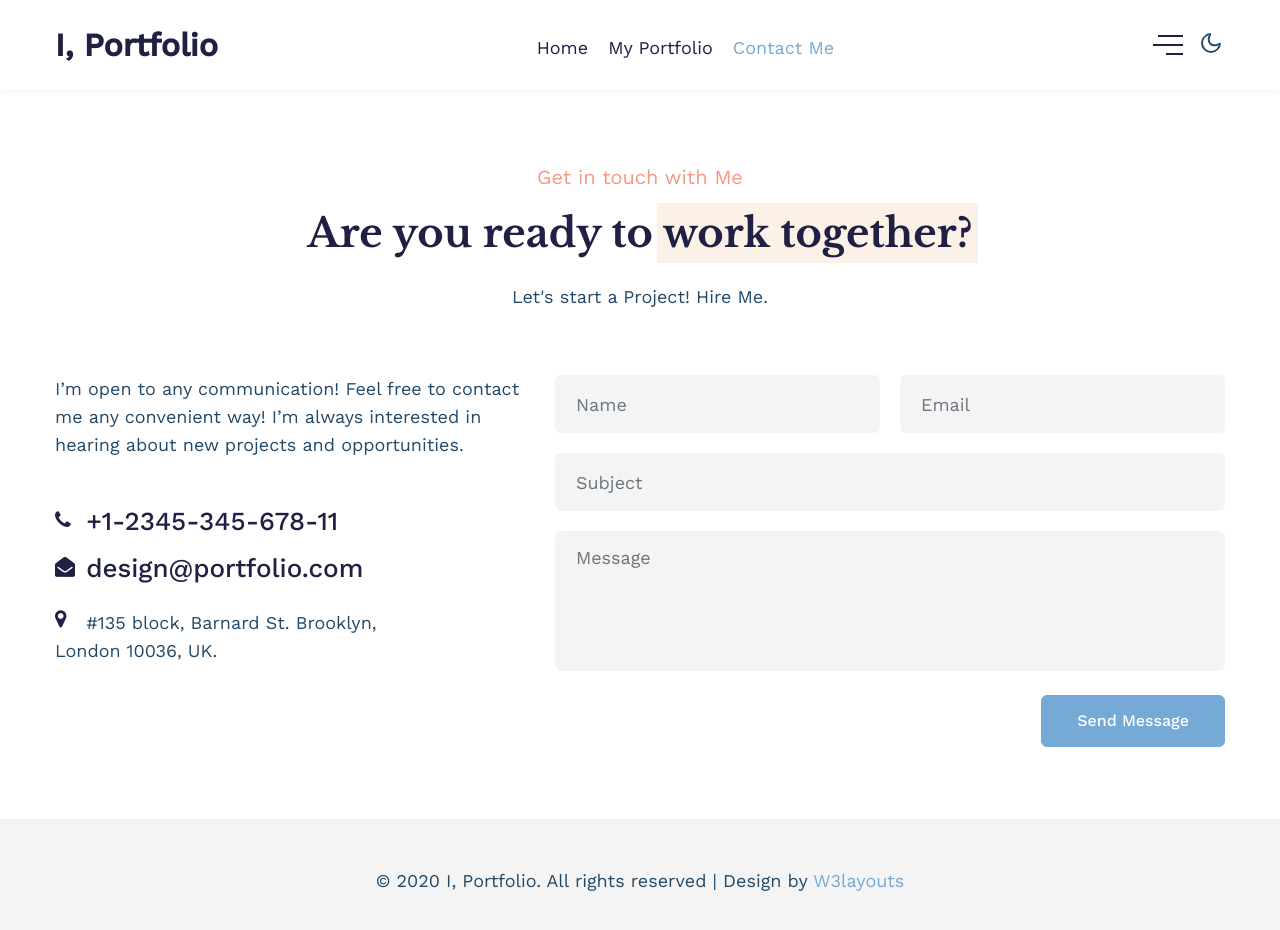
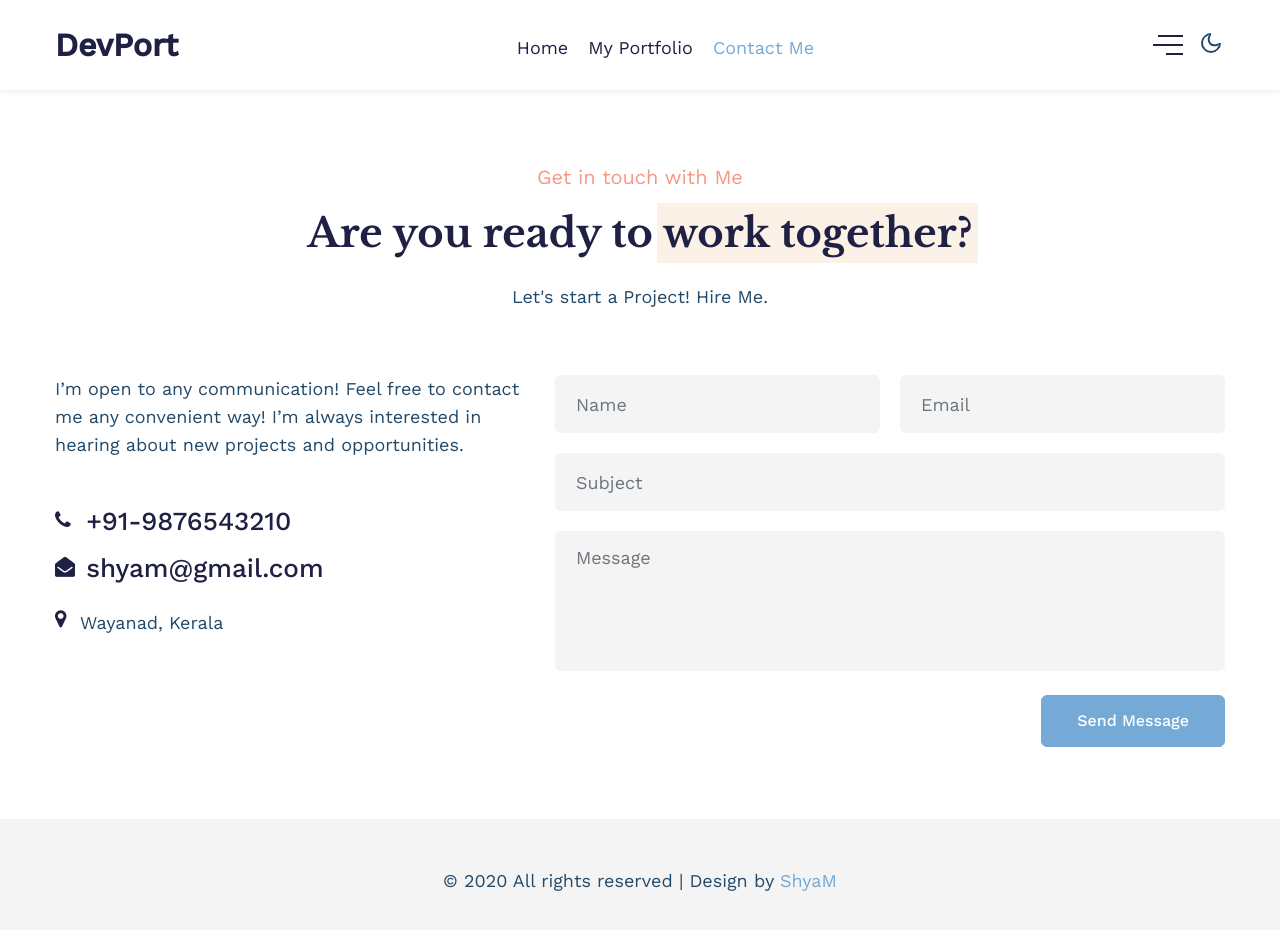
Before and after one commit to Shyamjith-Haridas/DemoWebHost, a plain HTML site: page contact.html in a window 1280 px wide. Drawn offline with nearby package versions, Linux system fonts and the light colour scheme.

Commit message:
change some content

```diff
--- a/contact.html
+++ b/contact.html
@@ -9,7 +9,7 @@ Author URL: http://w3layouts.com
     <meta charset="utf-8">
     <meta name="viewport" content="width=device-width, initial-scale=1, shrink-to-fit=no">
 
-    <title>I, Portfolio - Personal Category Bootstrap Responsive Website Template | Contact : W3layouts</title>
+    <title>DevPort</title>
 
     <!-- Google fonts -->
     <link href="//fonts.googleapis.com/css2?family=Work+Sans:wght@300;400;500&display=swap" rel="stylesheet">
@@ -24,7 +24,7 @@ Author URL: http://w3layouts.com
   <div class="container">
     <nav class="navbar navbar-expand-lg navbar-light stroke">
       <a class="navbar-brand" href="index.html">
-        <span> I, Portfolio</span>
+        <span> DevPort</span>
       </a>
       <!-- if logo is image enable this
         <a class="navbar-brand" href="#index.html">
@@ -96,7 +96,7 @@ Author URL: http://w3layouts.com
 
       <div class="modal-body">
         <div class="modal__content">
-          <a class="navbar-brand"> <span>I, Portfolio </span></a>
+          <a class="navbar-brand"> <span>DevPortFolio </span></a>
           <!-- if logo is image enable this
             <h2 class="logo">
               <img src="image-path" alt="Your logo" title="Your logo" style="height:35px;" />
@@ -109,10 +109,10 @@ Author URL: http://w3layouts.com
           <div class="widget-social-icons mt-sm-5 mt-4">
             <ul class="icon-rounded address">
               <li class="mt-3">
-                <p><a href="tel:+404-11-22-89">+1-2345-345-678-11</a></p>
+                <p><a href="tel:+404-11-22-89">+91-9876543210</a></p>
               </li>
               <li class="mt-2">
-                <p><a href="mailto:design@portfolio.com">design@portfolio.com</a></p>
+                <p><a href="mailto:design@portfolio.com">shyam@gmail.com</a></p>
               </li>
             </ul>
           </div>
@@ -150,13 +150,13 @@ Author URL: http://w3layouts.com
                     </p>
                     <ul class="address mt-md-5 mt-4">
                         <li class="mb-3">
-                            <p><span class="fa fa-phone"></span> <a href="tel:+404-11-22-89">+1-2345-345-678-11</a></p>
+                            <p><span class="fa fa-phone"></span> <a href="tel:+404-11-22-89">+91-9876543210</a></p>
                         </li>
                         <li class="mb-4">
-                            <p><span class="fa fa-envelope-open"></span> <a href="mailto:design@portfolio.com">design@portfolio.com</a></p>
+                            <p><span class="fa fa-envelope-open"></span> <a href="mailto:design@portfolio.com">shyam@gmail.com</a></p>
                         </li>
                         <li class="">
-                            <p><span class="fa fa-map-marker"></span> #135 block, Barnard St. Brooklyn, <br>London 10036, UK.</p>
+                            <p><span class="fa fa-map-marker"></span>Wayanad, Kerala</p>
                         </li>
                     </ul>
 
@@ -187,8 +187,8 @@ Author URL: http://w3layouts.com
 <!-- //home page contact section -->
 <div class="copyright py-sm-5 py-4 text-center">
   <div class="container">
-    <p class="copy-footer-29">© 2020 I, Portfolio. All rights reserved | Design by <a
-        href="https://w3layouts.com">W3layouts</a></p>
+    <p class="copy-footer-29">© 2020 All rights reserved | Design by <a
+        href="#">ShyaM</a></p>
   </div>
 </div>
 <!-- move top -->
```
Also changed, not shown: portfolio.html (+7 -7 lines).
